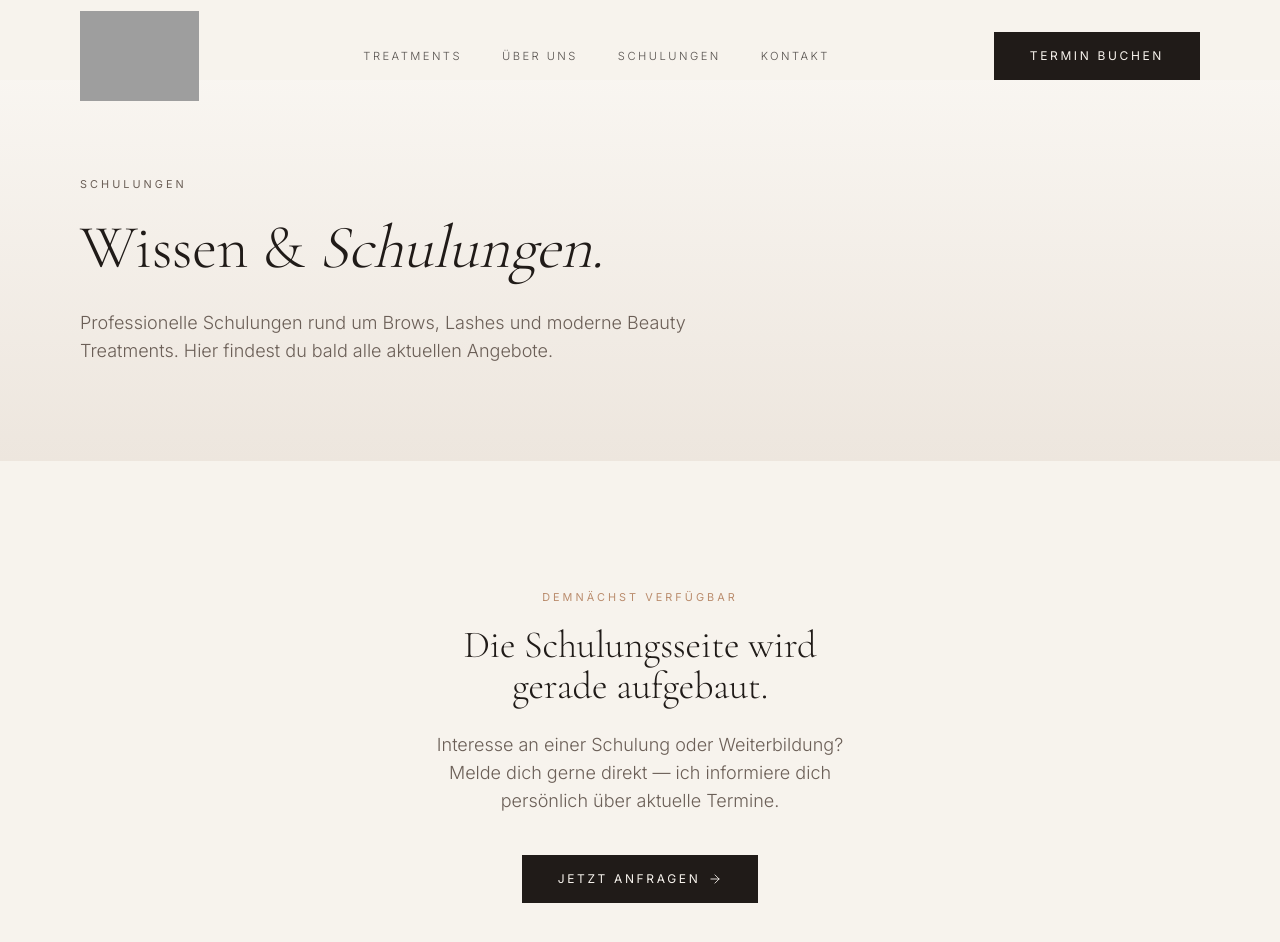
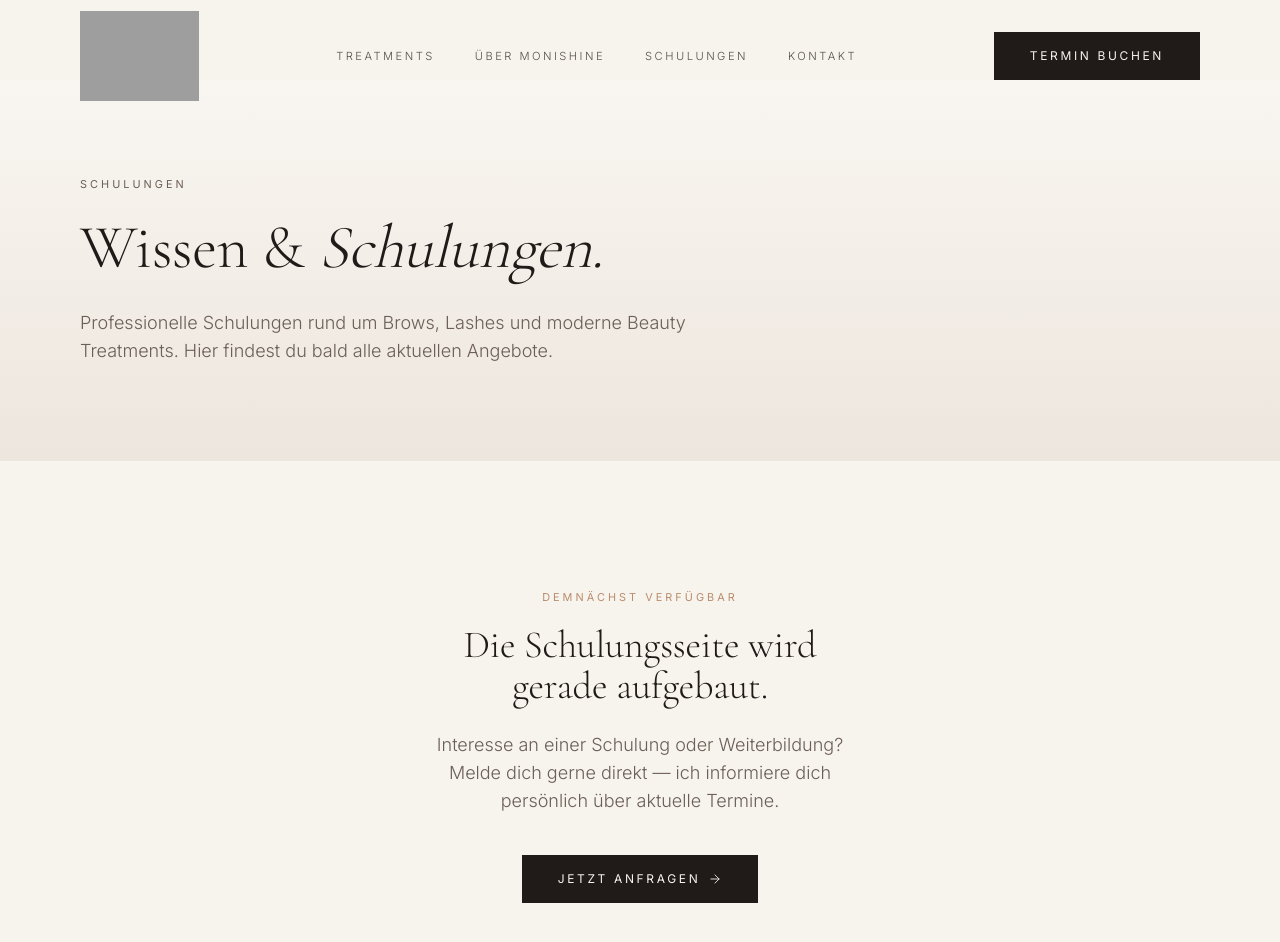
Before and after one commit to Javera-Studio/monishine, a React (Vite) app: page /blog in a window 1280 px wide. Shown: the top 942 px of the page. Built offline with nearby package versions, Linux system fonts and the light colour scheme; grey boxes are pictures that could not be loaded; the HTML template or start-up script is replaced by a standard one; a web font is replaced by a local one.

Commit message:
Nav: rename 'Über uns' to 'Über Monishine'
Co-Authored-By: Claude Sonnet 4.6 <noreply@anthropic.com>

```diff
--- a/src/components/SiteHeader.tsx
+++ b/src/components/SiteHeader.tsx
@@ -5,7 +5,7 @@ import logo from "@/assets/monishine-logo.png.asset.json";
 
 const links = [
   { to: "/leistungen", label: "Treatments" },
-  { to: "/ueber-mich", label: "Über uns" },
+  { to: "/ueber-mich", label: "Über Monishine" },
   { to: "/schulungen", label: "Schulungen" },
   { to: "/kontakt", label: "Kontakt" },
 ];
```
